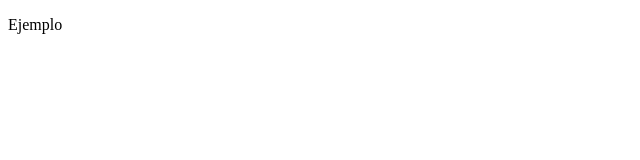
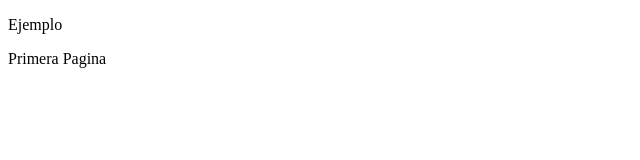
Before and after one commit to jenswtonk/git-course.test, a plain HTML site: page index.html in a window 1280 px wide. Shown: the full height of the page, 0-640 px from the left. Drawn offline with Linux system fonts and the light colour scheme.

Commit message:
Index HTML recibio un cambio

```diff
--- a/index.html
+++ b/index.html
@@ -6,5 +6,6 @@
   </head>
   <body>
     <p> Ejemplo </p>
+    <p> Primera Pagina </p>
   </body>
 </html>
```
